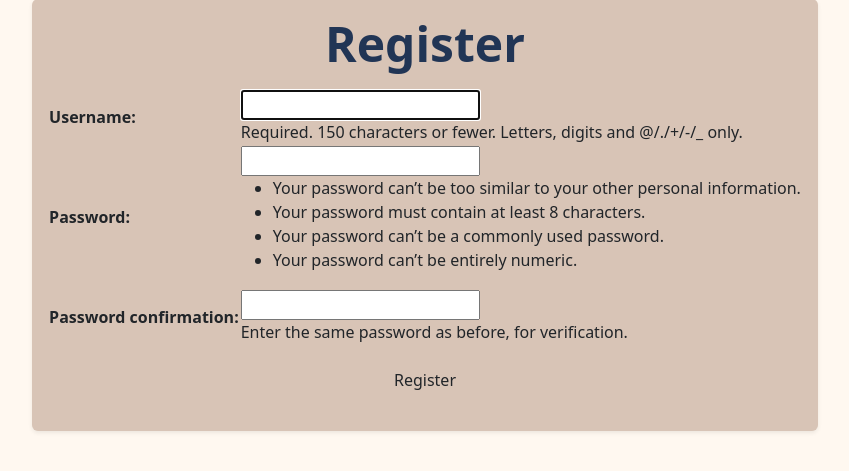
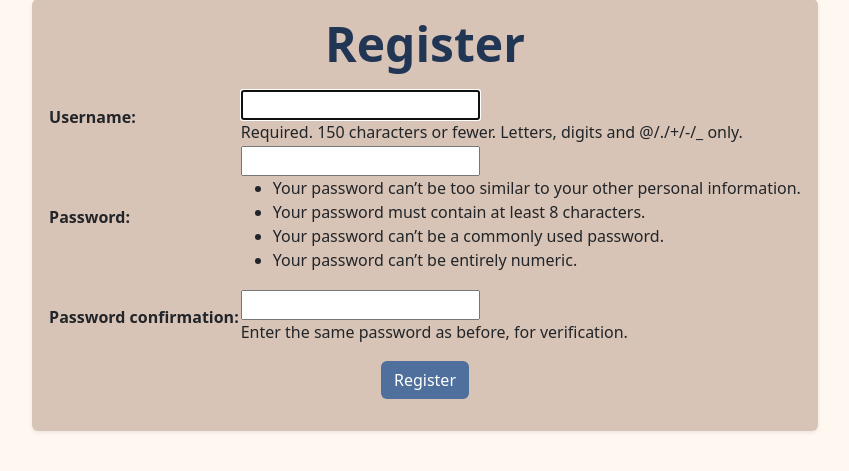
Before and after one commit to fikririsyad/game-locker, a Django app: page /register/ in a window 1280 px wide. Shown: the part 185-656 px from the top of the page, without its empty margins (215-1064 px from the left). Run offline with Django 4.2, Linux system fonts and the light colour scheme.

```diff
--- a/main/templates/register.html
+++ b/main/templates/register.html
@@ -19,7 +19,7 @@
             {% endfor %}
             {% endif %}
             <div class="text-center">
-                <button type="button submit" class="btn btn-custom-color mb-3" value="Register">Register</button>
+                <button type="button submit" class="btn mb-3" style="background-color: #4F709C; color: white" value="Register">Register</button>
             </div>
         </form>
     </div>
```
